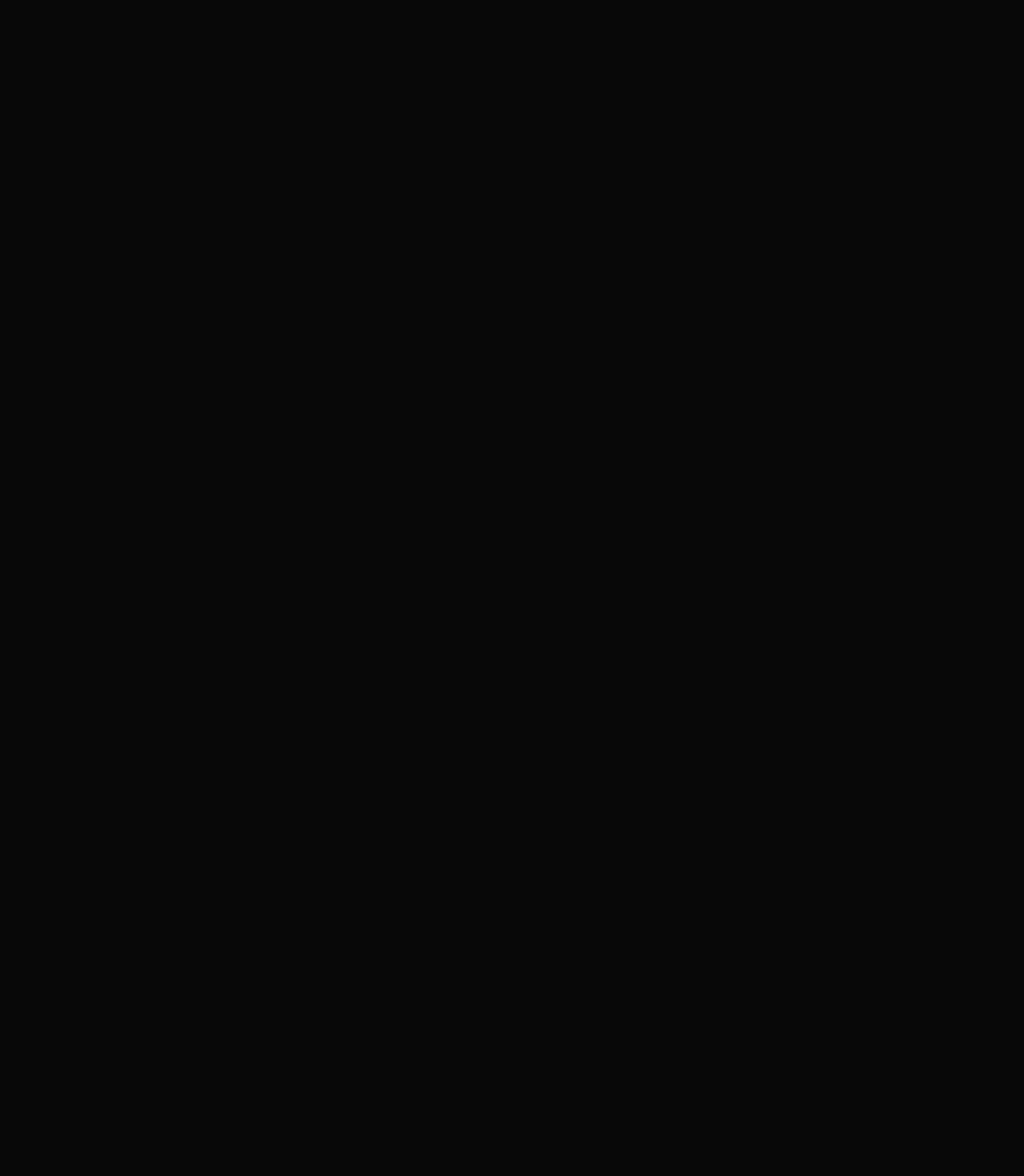
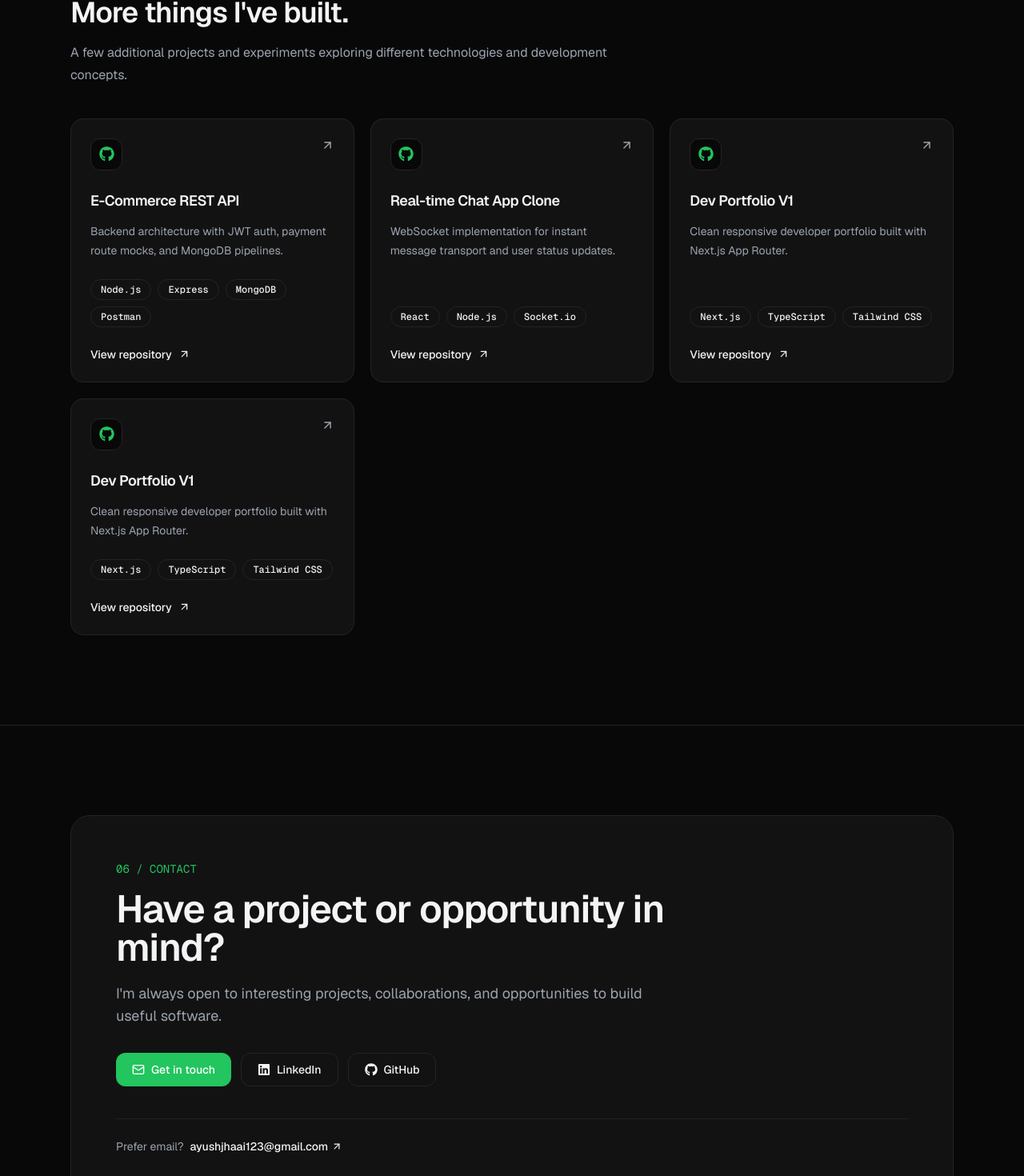
Before and after one commit to ayushjha12310/ayushjha-portfolio, a Next.js app: page / in a window 1280 px wide. Shown: the part 3689-5159 px from the top of the page at 80% size. Before the commit the page ends 3540 px from the top, so only its background shows below. Built offline with nearby package versions, Linux system fonts and the light colour scheme.

Commit message:
feat: add contact section

```diff
--- a/src/app/page.tsx
+++ b/src/app/page.tsx
@@ -4,6 +4,8 @@ import About from "@/components/sections/About";
 import Projects from "@/components/sections/Projects";
 import Skills from "@/components/sections/Skills";
 import Education from "@/components/sections/Education";
+import Repositories from "@/components/sections/Repositories";
+import Contact from "@/components/sections/Contact";
 
 export default function Home() {
   return (
@@ -15,6 +17,8 @@ export default function Home() {
         <Projects />
         <Skills />
         <Education />
+        <Repositories />
+        <Contact />
       </main>
     </>
   );
--- /dev/null
+++ b/src/components/sections/Contact.tsx
@@ -0,0 +1,73 @@
+import { ArrowUpRight, Mail } from "lucide-react";
+import { FaGithub, FaLinkedin } from "react-icons/fa";
+
+import Button from "@/components/ui/Button";
+import { PORTFOLIO_DATA } from "@/data/portfolioData";
+
+export default function Contact() {
+  const { contacts } = PORTFOLIO_DATA.personal;
+
+  return (
+    <section id="contact" className="border-t border-border">
+      <div className="mx-auto max-w-6xl px-6 py-20 md:py-28">
+        <div className="rounded-3xl border border-border bg-card p-8 sm:p-10 md:p-14">
+          <div className="max-w-3xl">
+            <p className="font-mono text-sm text-accent">
+              06 / CONTACT
+            </p>
+
+            <h2 className="mt-4 text-3xl font-semibold tracking-tight text-foreground sm:text-4xl md:text-5xl">
+              Have a project or opportunity in mind?
+            </h2>
+
+            <p className="mt-5 max-w-2xl text-base leading-7 text-muted sm:text-lg">
+              I'm always open to interesting projects, collaborations, and
+              opportunities to build useful software.
+            </p>
+
+            <div className="mt-8 flex flex-wrap gap-3">
+              <Button
+                href={`mailto:${contacts.email}`}
+              >
+                <Mail size={16} className="mr-2" />
+                Get in touch
+              </Button>
+
+              <Button
+                href={contacts.linkedin}
+                variant="secondary"
+                target="_blank"
+                rel="noopener noreferrer"
+              >
+                <FaLinkedin size={16} className="mr-2" />
+                LinkedIn
+              </Button>
+
+              <Button
+                href={contacts.github}
+                variant="secondary"
+                target="_blank"
+                rel="noopener noreferrer"
+              >
+                <FaGithub size={16} className="mr-2" />
+                GitHub
+              </Button>
+            </div>
+          </div>
+
+          <div className="mt-10 flex items-center gap-2 border-t border-border pt-6 text-sm text-muted">
+            <span>Prefer email?</span>
+
+            <a
+              href={`mailto:${contacts.email}`}
+              className="inline-flex items-center gap-1 font-medium text-foreground transition-colors hover:text-accent"
+            >
+              {contacts.email}
+              <ArrowUpRight size={14} />
+            </a>
+          </div>
+        </div>
+      </div>
+    </section>
+  );
+}
--- /dev/null
+++ b/src/components/sections/Repositories.tsx
@@ -0,0 +1,76 @@
+import { ArrowUpRight } from "lucide-react";
+import { FaGithub } from "react-icons/fa";
+
+import Badge from "@/components/ui/Badge";
+import { PORTFOLIO_DATA } from "@/data/portfolioData";
+
+export default function Repositories() {
+  const { repositories } = PORTFOLIO_DATA;
+
+  return (
+    <section id="repositories" className="border-t border-border">
+      <div className="mx-auto max-w-6xl px-6 py-20 md:py-28">
+        <div className="max-w-2xl">
+          <p className="font-mono text-sm text-accent">
+            05 / REPOSITORIES
+          </p>
+
+          <h2 className="mt-3 text-3xl font-semibold tracking-tight text-foreground sm:text-4xl">
+            More things I've built.
+          </h2>
+
+          <p className="mt-4 text-base leading-7 text-muted">
+            A few additional projects and experiments exploring different
+            technologies and development concepts.
+          </p>
+        </div>
+
+        <div className="mt-10 grid gap-5 md:grid-cols-2 lg:grid-cols-3">
+          {repositories.map((repository) => (
+            <article
+              key={repository.id}
+              className="group flex flex-col rounded-2xl border border-border bg-card p-6 transition-all duration-300 hover:-translate-y-1 hover:border-accent/40"
+            >
+              <div className="flex items-start justify-between gap-4">
+                <div className="flex h-10 w-10 items-center justify-center rounded-xl border border-border bg-background text-accent">
+                  <FaGithub size={19} />
+                </div>
+
+                <ArrowUpRight
+                  size={17}
+                  className="text-muted transition-transform duration-200 group-hover:-translate-y-0.5 group-hover:translate-x-0.5 group-hover:text-accent"
+                />
+              </div>
+
+              <h3 className="mt-6 text-lg font-semibold tracking-tight text-foreground">
+                {repository.title}
+              </h3>
+
+              <p className="mt-3 flex-1 text-sm leading-6 text-muted">
+                {repository.description}
+              </p>
+
+              <div className="mt-6 flex flex-wrap gap-2">
+                {repository.techStack.map((tech) => (
+                  <Badge key={tech} variant="outline">
+                    {tech}
+                  </Badge>
+                ))}
+              </div>
+
+              <a
+                href={repository.githubUrl}
+                target="_blank"
+                rel="noopener noreferrer"
+                className="mt-6 inline-flex items-center gap-2 text-sm font-medium text-foreground transition-colors hover:text-accent"
+              >
+                View repository
+                <ArrowUpRight size={15} />
+              </a>
+            </article>
+          ))}
+        </div>
+      </div>
+    </section>
+  );
+}
--- a/src/data/portfolioData.ts
+++ b/src/data/portfolioData.ts
@@ -151,6 +151,14 @@ export const PORTFOLIO_DATA = {
       techStack: ["Next.js", "TypeScript", "Tailwind CSS"],
       githubUrl: "https://github.com/yourusername",
     },
+    {
+      id: "repo-3",
+      title: "Dev Portfolio V1",
+      description:
+        "Clean responsive developer portfolio built with Next.js App Router.",
+      techStack: ["Next.js", "TypeScript", "Tailwind CSS"],
+      githubUrl: "https://github.com/yourusername",
+    },
   ],
 
   education: [
```
